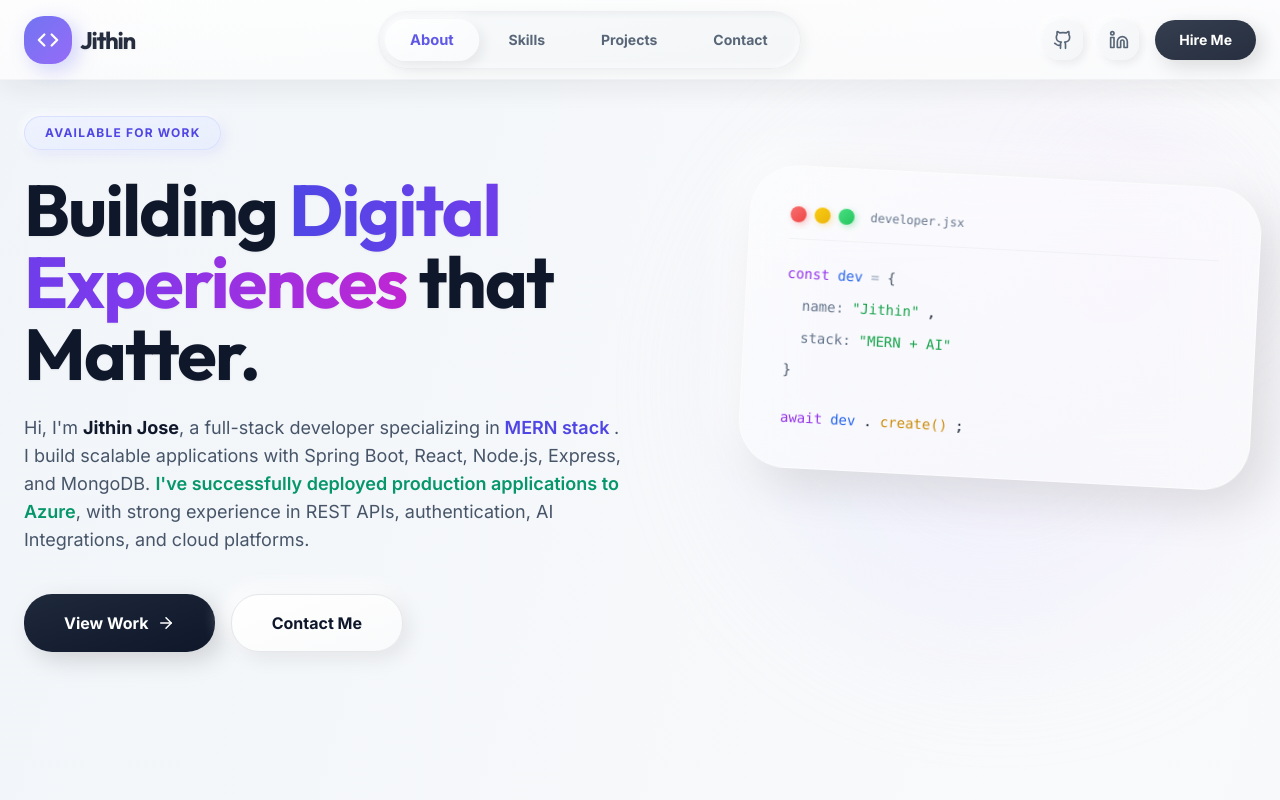
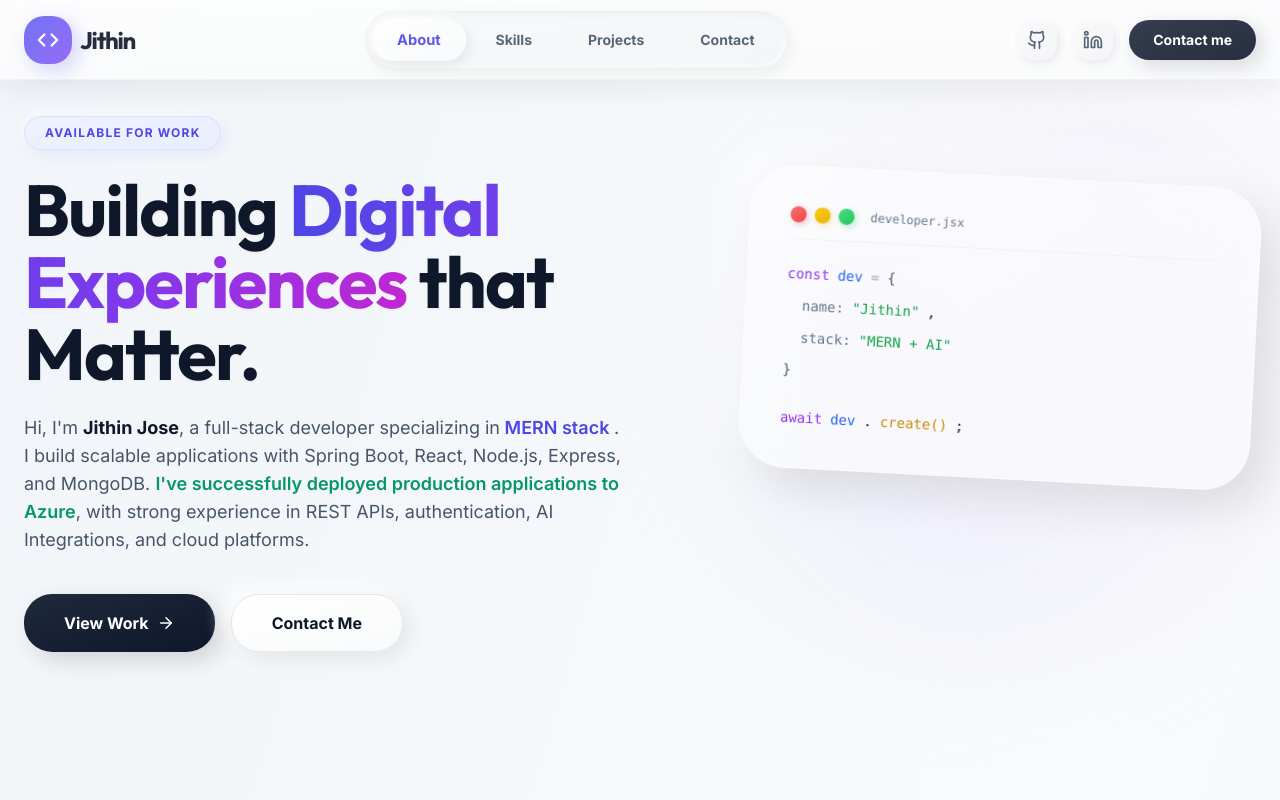
Before and after one commit to Jithinnnnnn/jithin-portfolio, a React (Vite) app: page / in a window 1280 px wide. Shown: the top 800 px of the page. Built offline with nearby package versions, Linux system fonts and the light colour scheme.

Commit message:
Modified

```diff
--- a/package.json
+++ b/package.json
@@ -16,7 +16,8 @@
     "react": "^19.2.0",
     "react-dom": "^19.2.0",
     "react-icons": "^5.5.0",
-    "tailwind-merge": "^3.4.0"
+    "tailwind-merge": "^3.4.0",
+    "unicornstudio-react": "^2.0.1-1"
   },
   "devDependencies": {
     "@eslint/js": "^9.39.1",
--- a/src/App.jsx
+++ b/src/App.jsx
@@ -486,7 +486,7 @@ export default function App() {
                     href="#contact"
                     className="px-6 py-2.5 bg-gradient-to-br from-slate-800 to-slate-900 text-white text-sm font-bold rounded-[20px] hover:from-indigo-600 hover:to-indigo-700 transition-all shadow-[6px_6px_20px_rgba(0,0,0,0.15),-2px_-2px_8px_rgba(255,255,255,0.1)] active:shadow-[inset_3px_3px_10px_rgba(0,0,0,0.3)]"
                   >
-                    Hire Me
+                    Contact me
                   </a>
                 </div>
 
@@ -539,7 +539,7 @@ export default function App() {
                         onClick={() => setIsMenuOpen(false)}
                         className="mt-6 px-10 py-4 bg-gradient-to-br from-slate-800 to-slate-900 text-white text-lg font-bold rounded-[28px] hover:from-indigo-600 hover:to-indigo-700 transition-all shadow-[8px_8px_24px_rgba(0,0,0,0.2)] active:shadow-[inset_4px_4px_12px_rgba(0,0,0,0.3)] w-full max-w-xs text-center"
                       >
-                        Hire Me
+                        Contact me
                       </motion.a>
 
                       <motion.div
```
Also changed, not shown: 1 other file (tests, documents, lock files or other folders).
